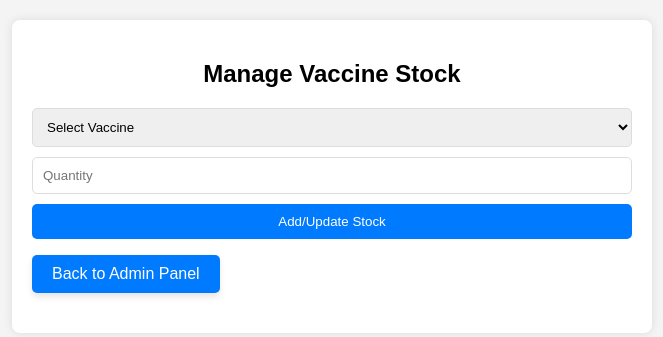
After one commit to Sagarhoraa/Project-Repo, a PHP site: page /manage_vaccine_stock.php in a window 1280 px wide. The commit adds this page. Shown: the top 337 px of the page, without its empty margins (308-971 px from the left). Run offline with PHP 8.4, Linux system fonts and the light colour scheme; data that the repository does not hold is empty.

Commit message:
love you saagar

```diff
--- a/admin/addvaccine.php
+++ b/admin/addvaccine.php
@@ -1,4 +1,4 @@
-<?php
+<!-- <?php
 include('../db_connect.php');
 session_start();
 
@@ -135,4 +135,4 @@ $result = $conn->query($sql);
         <a href="admin_dashboard.php" class="back-button">Back to Dashboard</a>
     </div>
 </body>
-</html>
+</html> -->
--- /dev/null
+++ b/admin/manage_vaccine_stock.php
@@ -0,0 +1,150 @@
+<?php
+include('../db_connect.php');
+session_start();
+
+// Check if the user is logged in as admin
+// if (!isset($_SESSION['username']) || $_SESSION['role'] !== 'admin') {
+//     echo "You must be logged in as an admin to view this page.";
+//     exit;
+// }
+
+$messages = [];
+
+// Fetch available vaccines for the dropdown
+$vaccine_query = "SELECT vaccine_name FROM vaccine_stock";
+$vaccine_result = $conn->query($vaccine_query);
+$vaccine_names = [];
+if ($vaccine_result->num_rows > 0) {
+    while ($row = $vaccine_result->fetch_assoc()) {
+        $vaccine_names[] = $row['vaccine_name'];
+    }
+}
+
+// Handle form submission
+if ($_SERVER["REQUEST_METHOD"] == "POST") {
+    $vaccine_name = $_POST['vaccine_name'];
+    $quantity = $_POST['quantity'];
+
+    // Check if the vaccine already exists
+    $check_query = "SELECT * FROM vaccine_stock WHERE vaccine_name = ?";
+    $stmt_check = $conn->prepare($check_query);
+    $stmt_check->bind_param("s", $vaccine_name);
+    $stmt_check->execute();
+    $result_check = $stmt_check->get_result();
+
+    if ($result_check->num_rows > 0) {
+        // Update existing vaccine stock
+        $update_query = "UPDATE vaccine_stock SET quantity = quantity + ? WHERE vaccine_name = ?";
+        $stmt_update = $conn->prepare($update_query);
+        $stmt_update->bind_param("is", $quantity, $vaccine_name);
+
+        if ($stmt_update->execute()) {
+            $messages[] = "Stock updated successfully for $vaccine_name.";
+        } else {
+            $messages[] = "Error updating stock: " . $stmt_update->error;
+        }
+    } else {
+        $messages[] = "Vaccine not found.";
+    }
+}
+?>
+
+<!DOCTYPE html>
+<html lang="en">
+<head>
+    <meta charset="UTF-8">
+    <meta name="viewport" content="width=device-width, initial-scale=1.0">
+    <title>Manage Vaccine Stock</title>
+    <style>
+        body {
+            font-family: Arial, sans-serif;
+            background-color: #f4f4f4;
+            margin: 0;
+            padding: 0;
+        }
+        .container {
+            margin: 20px auto;
+            max-width: 600px;
+            background: white;
+            padding: 20px;
+            border-radius: 8px;
+            box-shadow: 0 0 10px rgba(0, 0, 0, 0.1);
+        }
+        h2 {
+            text-align: center;
+            margin-bottom: 20px;
+        }
+        form {
+            display: flex;
+            flex-direction: column;
+        }
+        select, input[type="number"] {
+            padding: 10px;
+            margin-bottom: 10px;
+            border: 1px solid #ddd;
+            border-radius: 5px;
+        }
+        button {
+            padding: 10px;
+            border: none;
+            border-radius: 5px;
+            cursor: pointer;
+            background-color: #007bff;
+            color: white;
+        }
+        .notification {
+            padding: 10px;
+            margin-bottom: 20px;
+            border-radius: 5px;
+        }
+        .success {
+            background-color: #d4edda;
+            color: #155724;
+        }
+        .error {
+            background-color: #f8d7da;
+            color: #721c24;
+        }
+        .back-link {
+            display: inline-block;
+            margin-bottom: 20px;
+            text-align: center;
+            padding: 10px 20px;
+            background-color: #007bff;
+            color: white;
+            text-decoration: none;
+            border-radius: 5px;
+            transition: background-color 0.3s ease, transform 0.3s ease;
+            box-shadow: 0 4px 6px rgba(0, 0, 0, 0.1);
+            margin-top: 1rem;
+            margin-left: auto;
+            margin-right: auto;
+        }
+    </style>
+</head>
+<body>
+    <div class="container">
+        <h2>Manage Vaccine Stock</h2>
+
+        <?php foreach ($messages as $message): ?>
+            <div class="notification <?php echo strpos($message, 'Error') !== false ? 'error' : 'success'; ?>">
+                <?php echo $message; ?>
+            </div>
+        <?php endforeach; ?>
+
+        <form method="POST">
+            <select name="vaccine_name" required>
+                <option value="" disabled selected>Select Vaccine</option>
+                <?php foreach ($vaccine_names as $vaccine_name): ?>
+                    <option value="<?php echo $vaccine_name; ?>"><?php echo $vaccine_name; ?></option>
+                <?php endforeach; ?>
+            </select>
+            <input type="number" name="quantity" placeholder="Quantity" required>
+            <button type="submit">Add/Update Stock</button>
+        </form>
+
+
+        <a href="admin_dashboard.php" class="back-link">Back to Admin Panel</a>
+    </div>
+</body>
+</html>
--- a/parent/add_child.php
+++ b/parent/add_child.php
@@ -26,8 +26,8 @@ if ($_SERVER["REQUEST_METHOD"] == "POST") {
         $messages[] = "Cannot insert the record since we found duplicate entry.";
     } else {
         // Insert the child's data with status 'false' (pending approval)
-        $insert_query = "INSERT INTO child (c_name, c_gender, c_city, c_birth, c_age, c_weight, c_height, c_vaccine, p_username, p_email, status)
-                        VALUES (?, ?, ?, ?, ?, ?, ?, ?, ?, ?, 'false')";
+        $insert_query = "INSERT INTO child (c_name, c_gender, c_city, c_birth, c_age, c_weight, c_height, c_vaccine, p_username, p_email)
+                        VALUES (?, ?, ?, ?, ?, ?, ?, ?, ?, ?)";
         $stmt = $conn->prepare($insert_query);
         $stmt->bind_param("ssssiiisss", $c_name, $c_gender, $c_city, $c_birth, $c_age, $c_weight, $c_height, $c_vaccine, $p_username, $p_email);
 
```
Also changed, not shown: admin/admin_dashboard.php (+44 -13 lines), admin/allocate_vaccine.php (deleted, +0 -38 lines), admin/approve_vaccines.php (+57 -13 lines).
